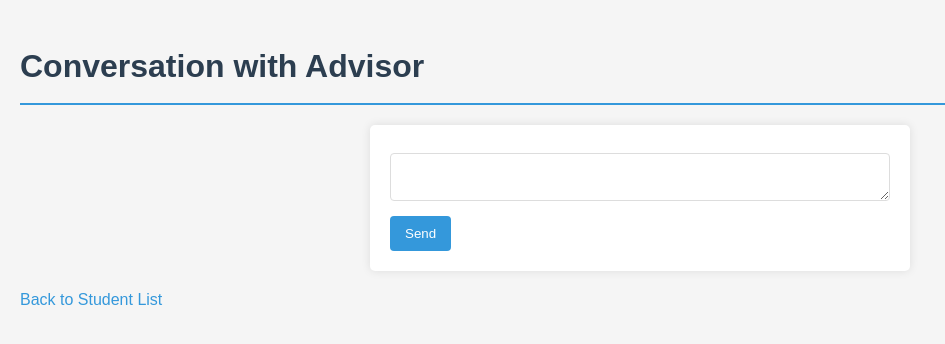
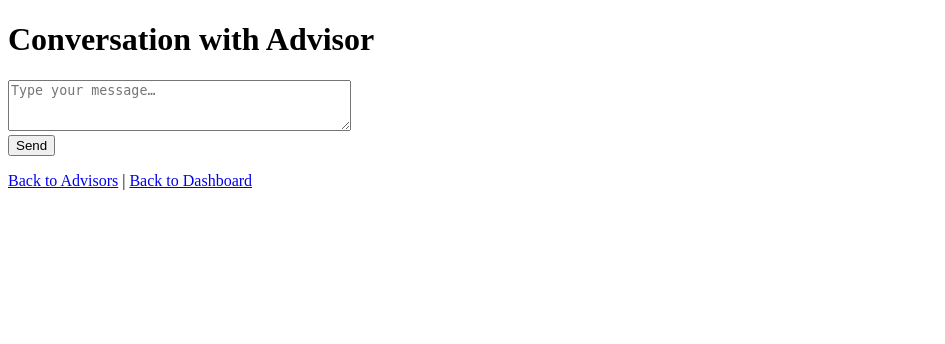
Before and after one commit to TreverFuhrer/CourseFlow-Django, a Django app: page /conversation/8/ in a window 1280 px wide. Shown: the top 344 px of the page, without its empty margins (0-945 px from the left). Run offline with Django 5.2, Linux system fonts and the light colour scheme; a user stored in the database is signed in; data comes from the database, SQL or seed files in the repository; both versions use the stored data as it was after the commit.

Commit message:
Chat with advisor fixed

```diff
--- a/project/administration/views.py
+++ b/project/administration/views.py
@@ -15,7 +15,7 @@ User = get_user_model()
 def home(request):
     if request.user.is_authenticated:
         # Admin Signin
-        if request.user.is_staff:
+        if request.user.groups.filter(name='Admin').exists():
             return redirect('admin-home')
         # Advisor signin
         if request.user.groups.filter(name='Advisor').exists():
--- a/project/advisor/views.py
+++ b/project/advisor/views.py
@@ -25,10 +25,8 @@ def advisor_home(request):
 def send_message(request, recipient_id):
     if request.method == 'POST':
         recipient = User.objects.get(pk=recipient_id)
-        content = request.POST['content']
-        message = Message.objects.create(sender=request.user, recipient=recipient, content=content)
-        return redirect('view_conversation', recipient_id=recipient_id)
-        return render(request, 'advisor/advisor.html')
+        Message.objects.create(sender=request.user, recipient=recipient, content=request.POST['content'])
+    return redirect('view_conversation', recipient_id=recipient_id)
 
 @login_required
 def view_conversation(request, recipient_id):
@@ -37,7 +35,7 @@ def view_conversation(request, recipient_id):
         Q(sender=request.user,   recipient=recipient) |
         Q(sender=recipient,      recipient=request.user)
     ).order_by('timestamp')
-    return render(request, 'advisor/advisor_conversation.html', {
+    return render(request, 'chat/conversation.html', {
         'recipient': recipient,
         'messages': messages,
     })
@@ -75,12 +73,12 @@ def enrollment_action(request, enr_id):
     if not request.user.groups.filter(name='Advisor').exists():
         return redirect('home')
 
-    enr = User.objects.get(pk=enr_id)
+    enroll = get_object_or_404(Enrollment, pk=enr_id)
     if request.method == 'POST':
         action = request.POST.get('action')
         if action == 'approve':
-            enr.status = 'approved'
+            enroll.status = 'approved'
         elif action == 'reject':
-            enr.status = 'rejected'
-        enr.save()
-    return redirect('advisor-student-detail', pk=enr.student.pk)
+            enroll.status = 'rejected'
+        enroll.save()
+    return redirect('advisor-student-detail', pk=enroll.student.pk)
--- a/project/config/urls.py
+++ b/project/config/urls.py
@@ -31,10 +31,6 @@ from student.views import student_dashboard,student_course_search,student_all_co
 # Mark directory as source
 # File, invalidate caches, restart pycharm
 
-
-
-
-app_name = 'chat'
 
 urlpatterns = [
     path('', home, name='home'),
@@ -82,8 +78,9 @@ urlpatterns = [
 
     # advisor chat
     path('advisor_list/', advisor_list, name='advisor_list'),
-    path('conversation/<int:recipient_id>/', view_conversation, name='view_conversation'),
-    path('send/<int:recipient_id>/', send_message, name='send_message'),
+    path('conversation/<int:recipient_id>/', login_required(view_conversation), name='view_conversation'),path('send/<int:recipient_id>/', login_required(send_message), name='send_message'),
+    path('chat/conversation/<int:recipient_id>/', login_required(view_conversation), name='view_conversation'),
+    path('chat/send/<int:recipient_id>/', login_required(send_message), name='send_message'),
 
     #Advisor Admin functions
     path('advisor-home/students/<int:pk>/', advisor_detail, name='advisor-student-detail'),
--- a/project/student/views.py
+++ b/project/student/views.py
@@ -2,12 +2,16 @@ from django.shortcuts import render, redirect
 from django.contrib.auth.decorators import login_required
 from django.db.models import Q
 from administration.models import Course, Enrollment, OverrideRequest
+from django.contrib.auth import get_user_model
+
+User = get_user_model()
 
 @login_required
 def student_dashboard(request):
     student = request.user
     enrollments = Enrollment.objects.filter(student=student)
-    return render(request, 'student/student_dashboard.html', {'enrollments': enrollments})
+    advisors = User.objects.filter(groups__name='Advisor').order_by('username')
+    return render(request, 'student/student_dashboard.html', {'enrollments': enrollments, 'advisors': advisors})
 
 @login_required
 def student_enroll_course(request, course_id):
--- a/project/templates/advisor/advisor_conversation.html
+++ /dev/null
@@ -1,26 +0,0 @@
-<!DOCTYPE html>
-<html>
-<head>
-    <title>Conversation with {{ recipient.username }}</title>
-    {% load static %}
-    <link rel="stylesheet" href="{% static 'css/style.css' %}">
-</head>
-<body>
-  <h1>Conversation with {{ recipient.username }}</h1>
-
-  <ul>
-    {% for message in messages %}
-      <li>{{ message.sender.username }}: {{ message.content }}</li>
-    {% endfor %}
-  </ul>
-
-  <form method="post"
-        action="{% url 'send_message' recipient.id %}">
-    {% csrf_token %}
-    <textarea name="content"></textarea><br>
-    <button type="submit">Send</button>
-  </form>
-
-  <p><a href="{% url 'advisor_list' %}">Back to Student List</a></p>
-</body>
-</html>
--- /dev/null
+++ b/project/templates/chat/conversation.html
@@ -0,0 +1,31 @@
+<!DOCTYPE html>
+<html>
+<head>
+  <meta charset="UTF-8">
+  <title>Conversation with {{ recipient.username }}</title>
+</head>
+<body>
+  <h1>Conversation with {{ recipient.username }}</h1>
+  <ul>
+    {% for msg in messages %}
+      <li>
+        <strong>{{ msg.sender.username }}:</strong> {{ msg.content }}
+        <em>at {{ msg.timestamp|date:"SHORT_DATETIME_FORMAT" }}</em>
+      </li>
+    {% endfor %}
+  </ul>
+  <form method="post" action="{% url 'send_message' recipient.id %}">
+    {% csrf_token %}
+    <textarea name="content" rows="3" cols="40" placeholder="Type your message…"></textarea><br>
+    <button type="submit">Send</button>
+  </form>
+  <p>
+    {% if request.user.groups.all.0.name == 'Advisor' %}
+      <a href="{% url 'advisor_list' %}">Back to Students</a>
+    {% else %}
+      <a href="{% url 'advisor-home' %}">Back to Advisors</a> |
+      <a href="{% url 'student-dashboard' %}">Back to Dashboard</a>
+    {% endif %}
+  </p>
+</body>
+</html>
```
Also changed, not shown: project/templates/student/student_dashboard.html (+13 -0 lines), project/db.sqlite3.
